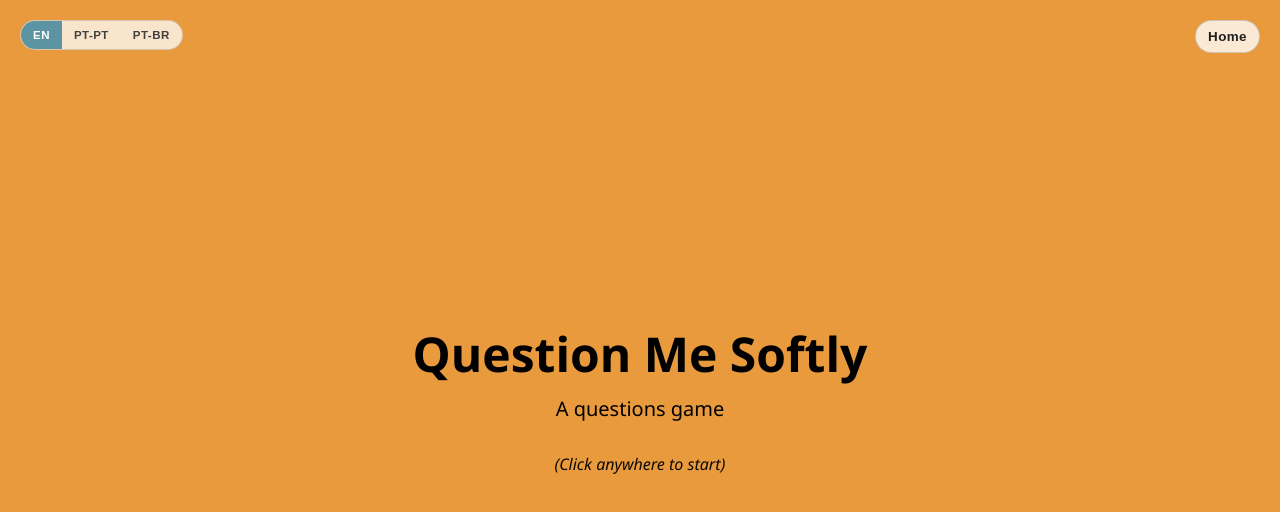
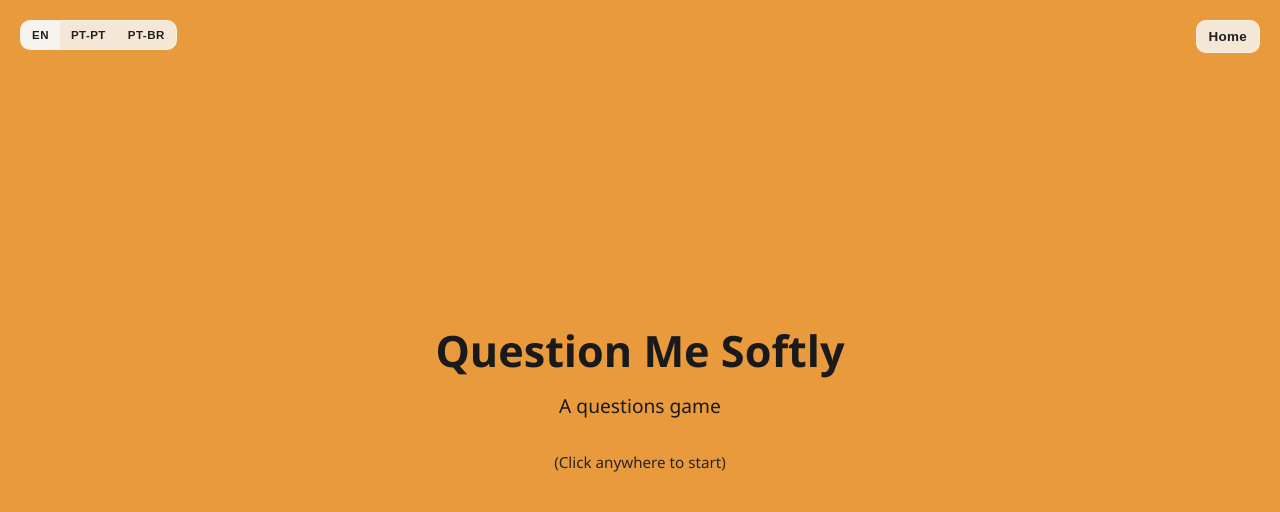
Before and after one commit to carlarsmendes/questionmesoftly_v2, a Next.js app in the folder question-me-softly/: page /play in a window 1280 px wide. Shown: the top 512 px of the page. Built offline with nearby package versions, Linux system fonts and the light colour scheme.

Commit message:
style: align deck typography and controls with landing aesthetic

```diff
--- a/question-me-softly/src/app/play/page.tsx
+++ b/question-me-softly/src/app/play/page.tsx
@@ -33,7 +33,7 @@ type CardState = {
   exhausted: boolean;
   question?: QuestionRecord;
   backgroundColor: string;
-  textColor: "black" | "white";
+  textColor: string;
 };
 
 function pickRandom<T>(items: T[]): T {
@@ -191,7 +191,7 @@ function PlayExperience({ packId }: { packId: ReturnType<typeof resolvePackId> }
             aria-label="Share question"
             onClick={onShareCurrentQuestion}
           >
-            ↗
+            Share
           </button>
           {shareFeedback ? <div className={styles.shareFeedback}>{shareFeedback}</div> : null}
         </>
--- a/question-me-softly/src/app/play/play.module.css
+++ b/question-me-softly/src/app/play/play.module.css
@@ -20,41 +20,41 @@
   justify-content: center;
   align-items: center;
   text-align: center;
-  line-height: 1.35;
-  padding: 4rem 1rem;
-  font-family: Montserrat, "Avenir Next", Avenir, "Segoe UI", sans-serif;
+  line-height: 1.62;
+  padding: 4rem 1.1rem;
+  font-family: "Avenir Next", Avenir, "Segoe UI", sans-serif;
 }
 
 .title {
-  font-size: clamp(2rem, 4vw, 3rem);
-  font-weight: 700;
+  font-size: clamp(1.9rem, 3.8vw, 2.7rem);
+  font-weight: 600;
   line-height: 1.2;
 }
 
 .subtitle {
-  font-size: clamp(1rem, 1.8vw, 1.25rem);
+  font-size: clamp(1rem, 1.75vw, 1.2rem);
   font-weight: 500;
   margin-top: 0.8rem;
 }
 
 .startHint {
-  margin-top: 2rem;
-  font-size: 1rem;
-  font-style: italic;
-  opacity: 0.95;
+  margin-top: 1.85rem;
+  font-size: 0.95rem;
+  opacity: 0.92;
 }
 
 .question {
-  font-size: clamp(2rem, 4.6vw, 3rem);
+  font-size: clamp(1.85rem, 4.1vw, 2.7rem);
   font-weight: 500;
+  max-width: 26ch;
 }
 
 .type {
-  margin-top: 2rem;
-  text-transform: uppercase;
-  font-weight: 600;
-  font-size: 1rem;
+  margin-top: 1.45rem;
+  font-weight: 500;
+  font-size: 0.86rem;
   letter-spacing: 0.08em;
+  opacity: 0.8;
 }
 
 .endState {
@@ -64,19 +64,19 @@
 }
 
 .endMessage {
-  margin-top: 1rem;
-  font-size: clamp(1.05rem, 2vw, 1.35rem);
-  opacity: 0.92;
+  margin-top: 0.9rem;
+  font-size: clamp(1.02rem, 1.9vw, 1.28rem);
+  opacity: 0.9;
 }
 
 .restartButton {
-  margin-top: 2rem;
+  margin-top: 1.7rem;
   border: 1px solid currentColor;
   background: transparent;
   color: inherit;
-  padding: 0.7rem 1.15rem;
-  border-radius: 999px;
-  font-size: 0.95rem;
+  padding: 0.62rem 1.04rem;
+  border-radius: 10px;
+  font-size: 0.9rem;
   font-weight: 600;
   cursor: pointer;
 }
@@ -88,34 +88,33 @@
   z-index: 4;
   margin: 20px;
   display: inline-flex;
-  border-radius: 999px;
+  border-radius: 10px;
   overflow: hidden;
-  border: 1px solid rgba(63, 63, 63, 0.18);
-  background: rgba(255, 255, 255, 0.74);
-  backdrop-filter: blur(3px);
+  border: 1px solid rgba(255, 255, 255, 0.42);
+  background: rgba(247, 244, 239, 0.86);
 }
 
 .localeButton {
   border: 0;
-  padding: 8px 12px;
+  padding: 8px 11px;
   font-size: 0.72rem;
   letter-spacing: 0.04em;
-  font-weight: 700;
+  font-weight: 600;
   background: transparent;
-  color: #3f3f3f;
+  color: #1f1f1f;
   cursor: pointer;
 }
 
 .localeButtonActive {
-  background: #5c94a3;
-  color: #fff;
+  background: #f7f4ef;
+  color: #1f1f1f;
 }
 
 .homeButton {
   text-decoration: none;
-  border: 1px solid rgba(63, 63, 63, 0.22);
-  border-radius: 999px;
-  background: rgba(255, 255, 255, 0.78);
+  border: 1px solid rgba(255, 255, 255, 0.42);
+  border-radius: 10px;
+  background: rgba(247, 244, 239, 0.86);
   color: #1f1f1f;
   padding: 8px 12px;
   position: fixed;
@@ -124,66 +123,54 @@
   margin: 20px;
   z-index: 4;
   font-size: 0.84rem;
-  font-weight: 700;
-  letter-spacing: 0.03em;
+  font-weight: 600;
+  letter-spacing: 0.02em;
 }
 
 .shareButton {
-  width: 60px;
-  height: 60px;
-  border-radius: 50%;
-  background-color: rgba(63, 63, 63, 0.9);
-  color: #fff;
-  border: 0;
+  border: 1px solid rgba(255, 255, 255, 0.42);
+  border-radius: 10px;
+  background: rgba(247, 244, 239, 0.86);
+  color: #1f1f1f;
   position: fixed;
   right: 0;
   bottom: 0;
   margin: 20px;
   z-index: 4;
   cursor: pointer;
-  font-size: 1.6rem;
-  line-height: 1;
-  display: inline-flex;
-  align-items: center;
-  justify-content: center;
+  font-size: 0.84rem;
+  font-weight: 600;
+  letter-spacing: 0.02em;
+  padding: 8px 12px;
 }
 
 .shareFeedback {
   position: fixed;
   right: 20px;
-  bottom: 92px;
+  bottom: 66px;
   z-index: 4;
-  background: rgba(63, 63, 63, 0.9);
-  color: #fff;
-  border-radius: 999px;
-  padding: 8px 12px;
-  font-size: 0.82rem;
+  background: rgba(247, 244, 239, 0.9);
+  color: #1f1f1f;
+  border-radius: 10px;
+  padding: 7px 10px;
+  font-size: 0.8rem;
   font-weight: 600;
 }
 
 @media (max-width: 768px) {
   .card {
-    max-width: 85vw;
-    padding: 5rem 0;
+    max-width: 86vw;
+    padding: 4.7rem 0;
   }
 
-  .localeSwitcher {
-    margin: 12px;
-  }
-
-  .homeButton {
-    margin: 12px;
-  }
-
+  .localeSwitcher,
+  .homeButton,
   .shareButton {
     margin: 12px;
-    width: 56px;
-    height: 56px;
   }
 
   .shareFeedback {
     right: 12px;
-    bottom: 76px;
+    bottom: 58px;
   }
-
 }
--- a/question-me-softly/src/lib/contrast.ts
+++ b/question-me-softly/src/lib/contrast.ts
@@ -1,9 +1,9 @@
-export function getContrastYIQ(hexColor: string): "black" | "white" {
+export function getContrastYIQ(hexColor: string): string {
   const normalized = hexColor.replace("#", "");
   const r = parseInt(normalized.slice(0, 2), 16);
   const g = parseInt(normalized.slice(2, 4), 16);
   const b = parseInt(normalized.slice(4, 6), 16);
   const yiq = (r * 299 + g * 587 + b * 114) / 1000;
 
-  return yiq >= 128 ? "black" : "white";
+  return yiq >= 138 ? "#1A1A1A" : "#F7F4EF";
 }
```
Also changed, not shown: question-me-softly/src/app/q/[id]/question-page-client.tsx (+6 -1 lines).
